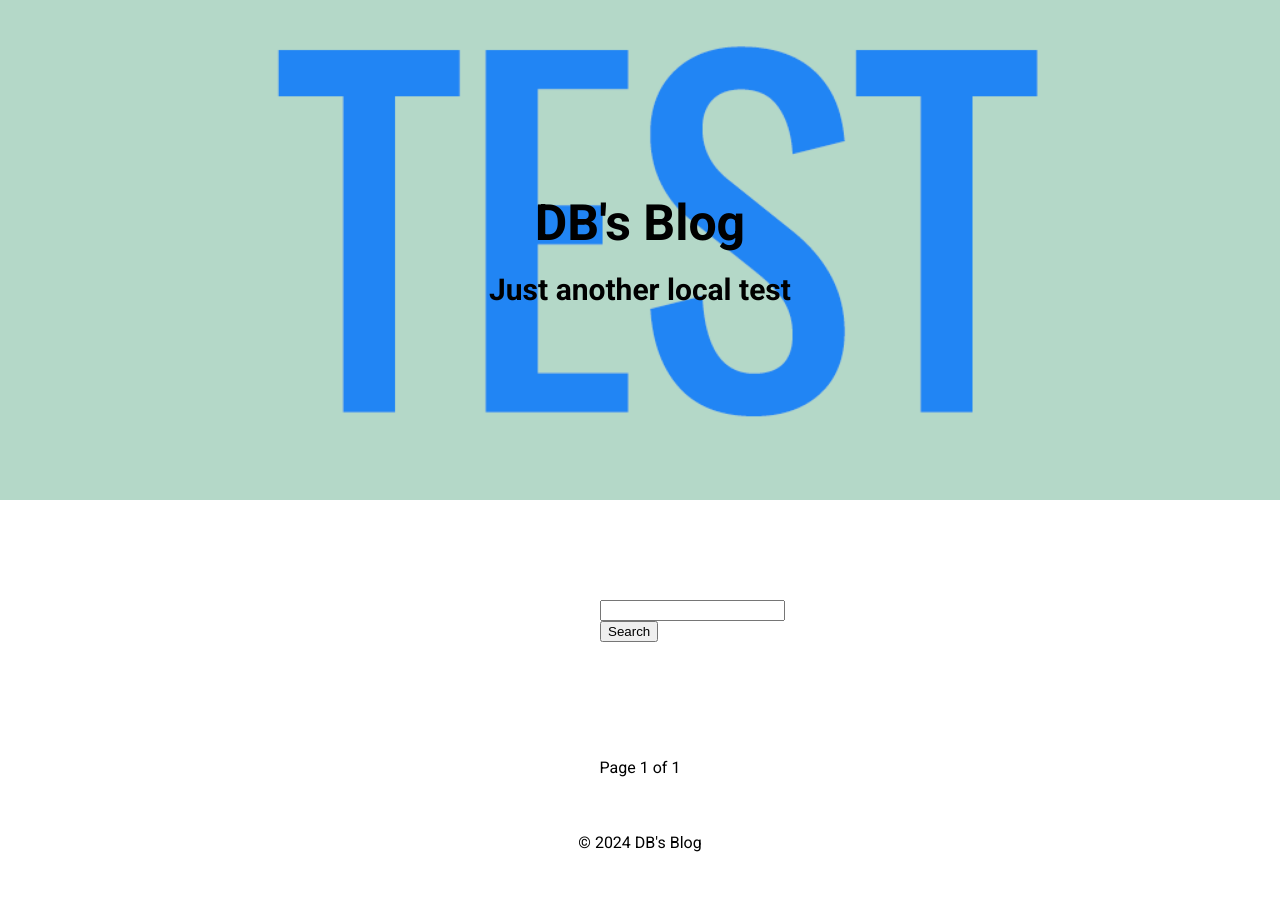
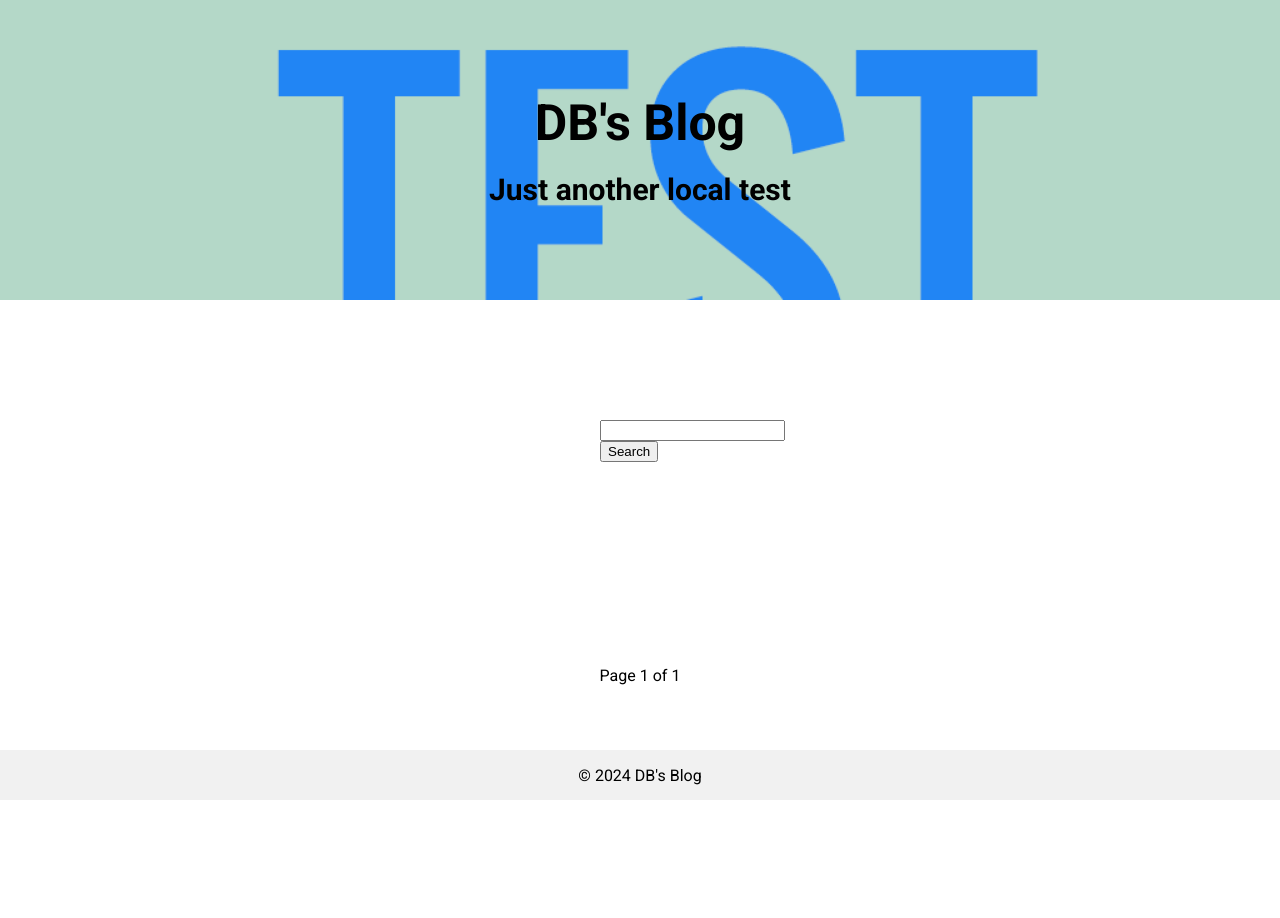
Before and after one commit to d-baublys/django_blog, a Django app: page / in a window 1280 px wide. After the commit the page ends 800 px from the top, so only its background shows below. Run offline with Django 5.2, Linux system fonts and the light colour scheme; data that the repository does not hold is empty.

Commit message:
Fix template layout issues and correct template tags.
- Pagination and footer elements now stay fixed at the bottom of the page
- Changed <h3> tags in the posts rendering loop to <p>

```diff
--- a/blog/static/styles.css
+++ b/blog/static/styles.css
@@ -1,9 +1,18 @@
 
 body {
+    display: flex;
+    flex-direction: column;
+    min-height: 100vh;
+    margin: 0;
+    padding: 0;
     font-family: "Roboto";
-    margin: 0;
-    padding-top: 0;
-    padding-bottom: 50px;
+}
+
+.wrapper {
+    flex: 1;
+    display: flex;
+    flex-direction: column;
+    justify-content: space-between;
 }
 
 .banner {
@@ -11,9 +20,8 @@ body {
     background-size: cover;
     background-position: top;
     background-attachment: fixed;
-    height: 500px;
+    height: 300px;
     width: 100%;
-    position: relative;
     display: flex;
     flex-direction: column;
     justify-content: center;
@@ -22,8 +30,8 @@ body {
 }
 
 .overlay-text {
-    z-index: 2;
-    margin: 0;
+    z-index: 1;
+    margin: 0px;
 }
 
 h1 {
@@ -48,20 +56,31 @@ h2 {
     width: 900px;
 }
 
-h3 {
+.post-title {
     font-size: 25px;
+    font-weight: bold;
 }
 
 .pub-date {
-    color: #c7c7c7;
+    color: #acacac;
 }
 
 .post-body {
     padding-top: 10px;
 }
 
+.result-title {
+    font-size: 30px;
+    font-weight: bold
+}
+
 .navigation-panel {
     width: 350px;
+    margin-top: 20px;
+}
+
+.post-tree {
+    margin-top: 30px;
 }
 
 .year.revealed .date {
@@ -86,14 +105,16 @@ li.revealed::before {
     content: none;
 }
 
-.pages-nav,
-.pages-info {
-    text-align: center;
-    padding-bottom: 20px;
+.pagination {
+    display: flex;
+    flex-direction: column;
+    align-items: center;
+    min-height: 100px;
 }
 
 .pages-nav {
     text-decoration: underline;
+    margin-top: 0px;
 }
 
 .separator {
@@ -108,4 +129,7 @@ a:hover, a:visited, a:link, a:active {
 footer {
     display: flex;
     justify-content: center;
+    align-items: center;
+    height: 50px;
+    background-color: #f1f1f1;
 }
--- a/blog/templates/blog_page.html
+++ b/blog/templates/blog_page.html
@@ -2,9 +2,9 @@
 
 {% block main-body %}
     {% for post in paginated_posts %}
-        <h3>
+        <p class="post-title">
             <a href="{% url 'post_detail_view' post_id=post.post_id %}">{{ post.title|upper }}</a>
-        </h3>
+        </p>
         <p class="pub-date">Posted on {{ post.pub_date|date:"d F Y" }} by {{ post.user.username }}</p>
         <p class="post-body">{{ post.content }}</p>
         <hr>
@@ -12,10 +12,10 @@
 {% endblock %}
 
 {% block pagination %}
-    <div class="pages-info">
+    <p class="pages-info">
         Page {{ paginated_posts.number }} of {{ paginated_posts.paginator.num_pages }}
-    </div>
-    <div class="pages-nav">
+    </p>
+    <p class="pages-nav">
         {% if paginated_posts.has_previous %}
             <a href="?page=1"><<</a>
             <span class="separator"></span>
@@ -27,5 +27,5 @@
             <span class="separator"></span>
             <a href="?page={{ paginated_posts.paginator.num_pages }}">>></a>
         {% endif %}
-    </div>
+    </p>
 {% endblock %}
--- a/blog/templates/main.html
+++ b/blog/templates/main.html
@@ -15,6 +15,7 @@
             <h1 class="overlay-text">DB's Blog</h1>
             <h2 class="overlay-text">Just another local test</h2>
         </a>
+        <div class="wrapper">
             <div class="content">
                 <div class="main-body">
                     {% block main-body %}
@@ -25,13 +26,18 @@
                         {{ form }}
                         <button type="submit">Search</button>
                     </form>
+                    <div class="post-tree">
                         {% block post-tree %}
                             {% include 'post_tree.html' %}
                         {% endblock %}
                     </div>
                 </div>
+            </div>
+            <div class="pagination">
                 {% block pagination %}
                 {% endblock %}
+            </div>
+        </div>
         <footer>
             <p>© 2024 DB's Blog</p>
         </footer>
--- a/blog/templates/post_detail.html
+++ b/blog/templates/post_detail.html
@@ -2,7 +2,7 @@
 
 {% block main-body %}
     <div class="main-body">
-        <h3>{{ post.title|upper }}</h3>
+        <p class="post-title">{{ post.title|upper }}</p>
         <p class="pub-date">Posted on {{ post.pub_date|date:"d F Y" }} by {{ post.user.username }}</p>
         <p class="post-body">{{ post.content }}</p>
         <hr>
--- a/blog_site/settings.py
+++ b/blog_site/settings.py
@@ -25,7 +25,7 @@ SECRET_KEY = 'django-insecure-y9he9ejre%1xi)2h=pfyd2m#7hhsk-09uhgj3^9i@8o^n(by3x
 # SECURITY WARNING: don't run with debug turned on in production!
 DEBUG = True
 
-ALLOWED_HOSTS = []
+ALLOWED_HOSTS = ["*"]
 
 
 # Application definition
```
Also changed, not shown: blog/templates/search_results.html (+8 -6 lines). Lines whose indentation alone changed are shown as unchanged.
